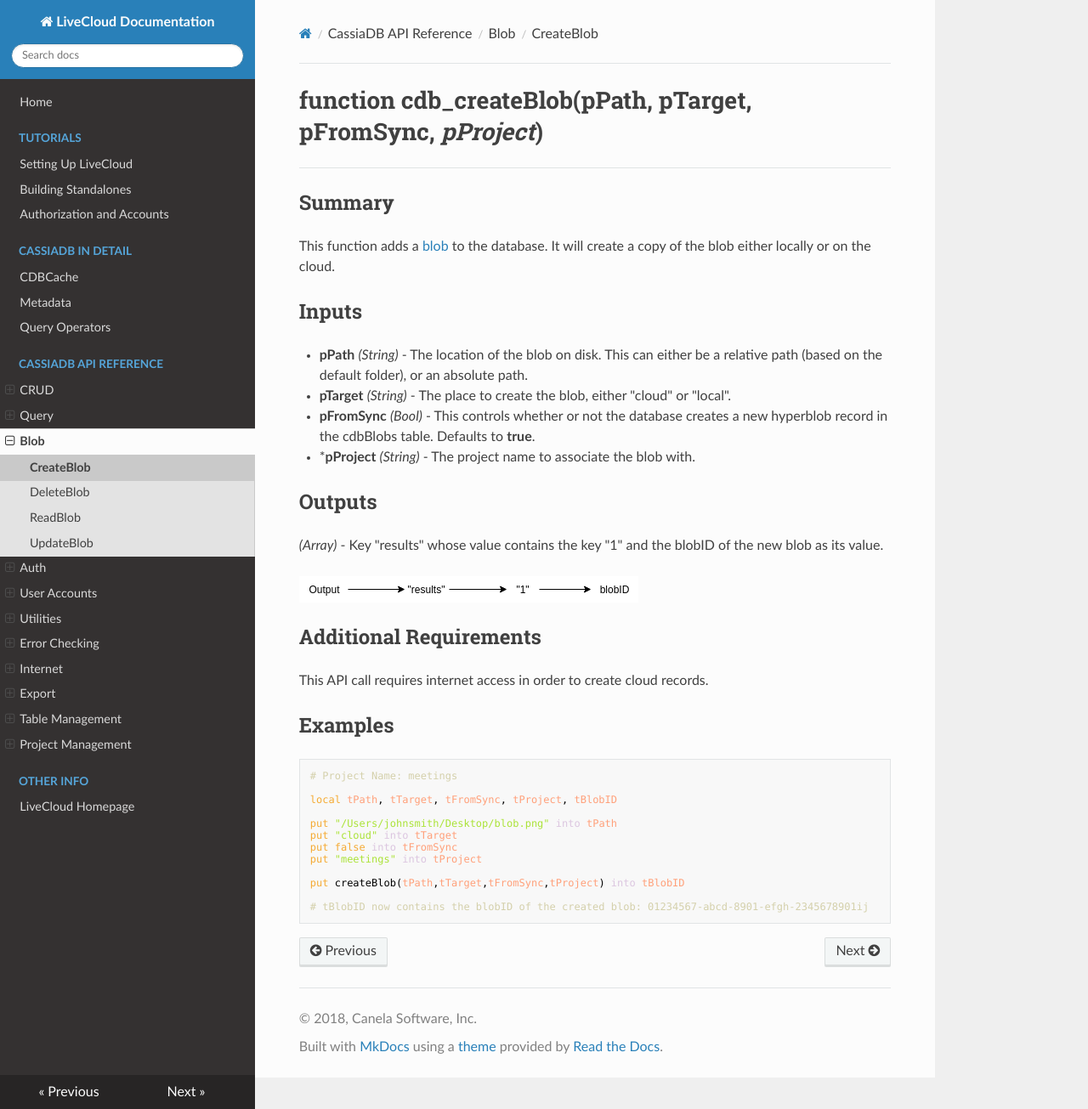
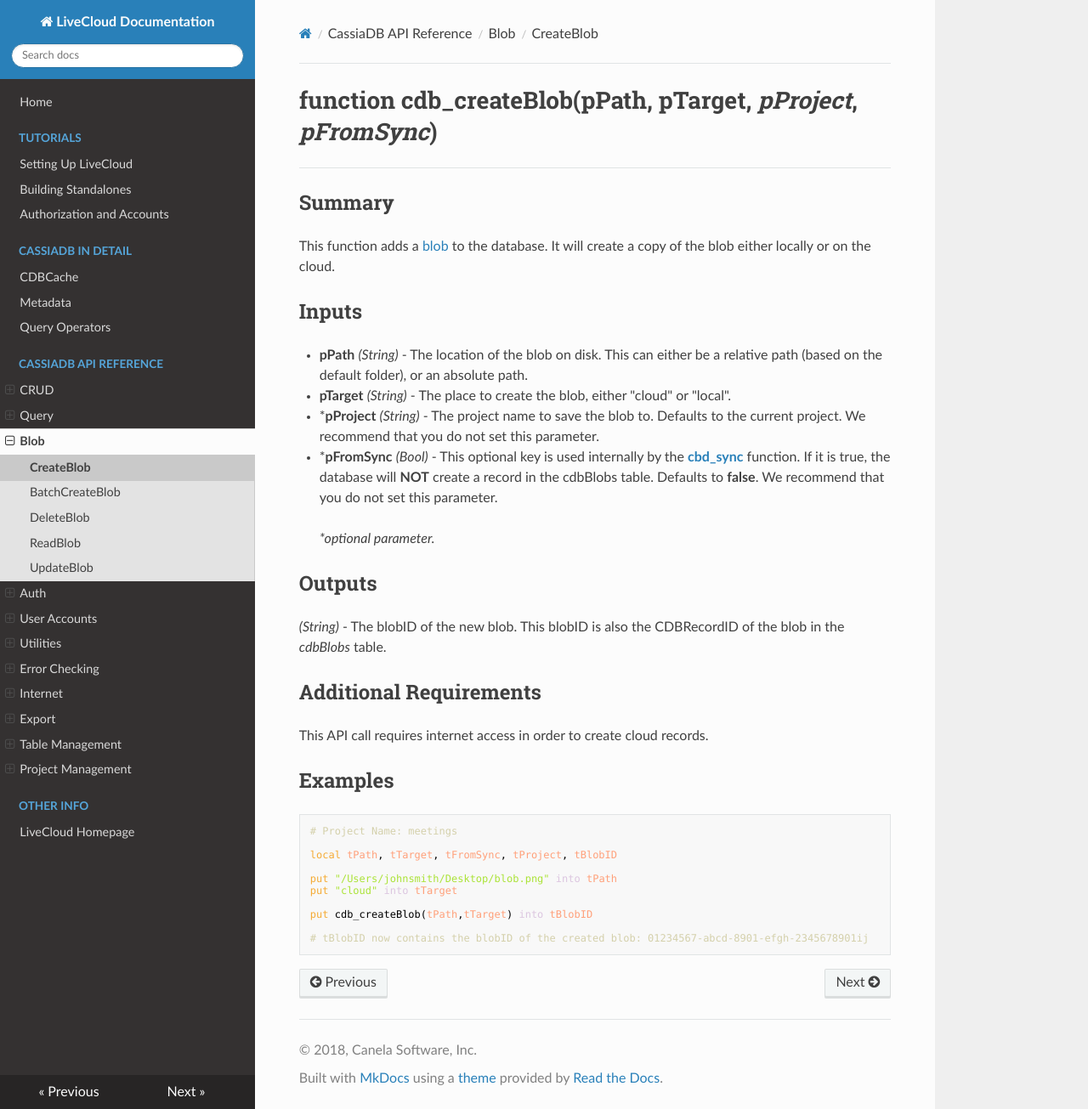
Before and after one commit to CanelaSoftware/cassiaDB_docs, an MkDocs documentation site: the page built from docs/CreateBlob.md, in a window 1280 px wide and 1305 px high. Shown: the whole window at 85% size. Built offline with MkDocs 1.6.1, drawn with Linux system fonts in a browser that asks for light colours; nearby versions of some CDN libraries.

Commit message:
Update CreateBlob/BatchCreateBlob

````diff
--- a/docs/CreateBlob.md
+++ b/docs/CreateBlob.md
@@ -1,4 +1,4 @@
-# function cdb_createBlob(pPath, pTarget, pFromSync, *pProject*)
+# function cdb_createBlob(pPath, pTarget, *pProject*, *pFromSync*)
 ---
 ## Summary
 This function adds a [blob](https://en.wikipedia.org/wiki/Binary_large_object) to the database. It will create a copy of the blob either locally or on the cloud.
@@ -6,13 +6,13 @@ This function adds a [blob](https://en.wikipedia.org/wiki/Binary_large_object) t
 ## Inputs
 * **pPath** *(String)* - The location of the blob on disk. This can either be a relative path (based on the default folder), or an absolute path.
 * **pTarget** *(String)* - The place to create the blob, either "cloud" or "local".
-* **pFromSync** *(Bool)* - This controls whether or not the database creates a new hyperblob record in the cdbBlobs table. Defaults to **true**.
-* \***pProject** *(String)* - The project name to associate the blob with.
+* \***pProject** *(String)* - The project name to save the blob to. Defaults to the current project. We recommend that you do not set this parameter.
+* \***pFromSync** *(Bool)* - This optional key is used internally by the [**cbd_sync**](Sync.md) function. If it is true, the database will **NOT** create a record in the cdbBlobs table. Defaults to **false**. We recommend that you do not set this parameter.
+
+> _*optional parameter._
 
 ## Outputs
-*(Array)* - Key "results" whose value contains the key "1" and the blobID of the new blob as its value.
-
-![CreateBlobOutput](images/CreateBlobOutput.svg)
+*(String)* - The blobID of the new blob. This blobID is also the CDBRecordID of the blob in the _cdbBlobs_ table.
 
 ## Additional Requirements
 This API call requires internet access in order to create cloud records.
@@ -25,10 +25,8 @@ local tPath, tTarget, tFromSync, tProject, tBlobID
 
 put "/Users/johnsmith/Desktop/blob.png" into tPath
 put "cloud" into tTarget
-put false into tFromSync
-put "meetings" into tProject
 
-put createBlob(tPath,tTarget,tFromSync,tProject) into tBlobID
+put cdb_createBlob(tPath,tTarget) into tBlobID
 
 # tBlobID now contains the blobID of the created blob: 01234567-abcd-8901-efgh-2345678901ij
 ```
--- a/mkdocs.yml
+++ b/mkdocs.yml
@@ -37,6 +37,7 @@ nav:
         - BatchAdvancedQuery: 'BatchAdvancedQuery.md'
     - Blob:
         - CreateBlob: 'CreateBlob.md'
+        - BatchCreateBlob: 'BatchCreateBlob.md'
         - DeleteBlob: 'DeleteBlob.md'
         - ReadBlob: 'ReadBlob.md'
         - UpdateBlob: 'UpdateBlob.md'
````
Also changed, not shown: docs/BatchCreateBlob.md (added, +47 -0 lines), docs/images/BatchCreateBlobOutput.svg (added), docs/images/CreateBlobOutput.svg (deleted).
